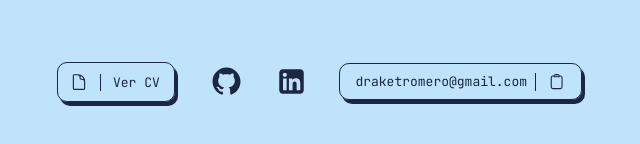
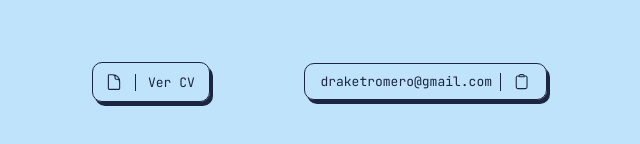
Before and after one commit to DraketRomero/lexdev-portfolio, a React (Vite) app: page / in a window 1280 px wide. Shown: the part 998-1142 px from the top of the page, without its empty margins (488-1128 px from the left). Built offline with nearby package versions, Linux system fonts and the light colour scheme.

Commit message:
upd: Fix icon sizes and become to JSX component

```diff
--- a/src/assets/icons/GithubIcon.tsx
+++ b/src/assets/icons/GithubIcon.tsx
@@ -1 +1 @@
-export const GithubIcon = <svg xmlns="http://www.w3.org/2000/svg" viewBox="0 0 640 640" width="35px" height="35px" fill="currentColor"><path d="M280.5 426.5C214.5 418.5 168 371 168 309.5C168 284.5 177 257.5 192 239.5C185.5 223 186.5 188 194 173.5C214 171 241 181.5 257 196C276 190 296 187 320.5 187C345 187 365 190 383 195.5C398.5 181.5 426 171 446 173.5C453 187 454 222 447.5 239C463.5 258 472 283.5 472 309.5C472 371 425.5 417.5 358.5 426C375.5 437 387 461 387 488.5L387 540.5C387 555.5 399.5 564 414.5 558C505 523.5 576 433 576 321C576 179.5 461 64 319.5 64C178 64 64 179.5 64 321C64 432 134.5 524 229.5 558.5C243 563.5 256 554.5 256 541L256 501C249 504 240 506 232 506C199 506 179.5 488 165.5 454.5C160 441 154 433 142.5 431.5C136.5 431 134.5 428.5 134.5 425.5C134.5 419.5 144.5 415 154.5 415C169 415 181.5 424 194.5 442.5C204.5 457 215 463.5 227.5 463.5C240 463.5 248 459 259.5 447.5C268 439 274.5 431.5 280.5 426.5z" /></svg>;
+export const GithubIcon = () => <svg xmlns="http://www.w3.org/2000/svg" viewBox="0 0 640 640" width="18px" height="18px" fill="currentColor"><path d="M280.5 426.5C214.5 418.5 168 371 168 309.5C168 284.5 177 257.5 192 239.5C185.5 223 186.5 188 194 173.5C214 171 241 181.5 257 196C276 190 296 187 320.5 187C345 187 365 190 383 195.5C398.5 181.5 426 171 446 173.5C453 187 454 222 447.5 239C463.5 258 472 283.5 472 309.5C472 371 425.5 417.5 358.5 426C375.5 437 387 461 387 488.5L387 540.5C387 555.5 399.5 564 414.5 558C505 523.5 576 433 576 321C576 179.5 461 64 319.5 64C178 64 64 179.5 64 321C64 432 134.5 524 229.5 558.5C243 563.5 256 554.5 256 541L256 501C249 504 240 506 232 506C199 506 179.5 488 165.5 454.5C160 441 154 433 142.5 431.5C136.5 431 134.5 428.5 134.5 425.5C134.5 419.5 144.5 415 154.5 415C169 415 181.5 424 194.5 442.5C204.5 457 215 463.5 227.5 463.5C240 463.5 248 459 259.5 447.5C268 439 274.5 431.5 280.5 426.5z" /></svg>;
--- a/src/assets/icons/LanguageIcon.tsx
+++ b/src/assets/icons/LanguageIcon.tsx
@@ -1,3 +1,3 @@
-export const LanguageIcon = <svg xmlns="http://www.w3.org/2000/svg" viewBox="0 0 24 24" fill="currentColor"  width="20px" height="20px" className="languaje-icon">
+export const LanguageIcon = <svg xmlns="http://www.w3.org/2000/svg" viewBox="0 0 24 24" fill="currentColor"  width="20px" height="20px">
   <path fillRule="evenodd" d="M9 2.25a.75.75 0 0 1 .75.75v1.506a49.384 49.384 0 0 1 5.343.371.75.75 0 1 1-.186 1.489c-.66-.083-1.323-.151-1.99-.206a18.67 18.67 0 0 1-2.97 6.323c.318.384.65.753 1 1.107a.75.75 0 0 1-1.07 1.052A18.902 18.902 0 0 1 9 13.687a18.823 18.823 0 0 1-5.656 4.482.75.75 0 0 1-.688-1.333 17.323 17.323 0 0 0 5.396-4.353A18.72 18.72 0 0 1 5.89 8.598a.75.75 0 0 1 1.388-.568A17.21 17.21 0 0 0 9 11.224a17.168 17.168 0 0 0 2.391-5.165 48.04 48.04 0 0 0-8.298.307.75.75 0 0 1-.186-1.489 49.159 49.159 0 0 1 5.343-.371V3A.75.75 0 0 1 9 2.25ZM15.75 9a.75.75 0 0 1 .68.433l5.25 11.25a.75.75 0 1 1-1.36.634l-1.198-2.567h-6.744l-1.198 2.567a.75.75 0 0 1-1.36-.634l5.25-11.25A.75.75 0 0 1 15.75 9Zm-2.672 8.25h5.344l-2.672-5.726-2.672 5.726Z" clipRule="evenodd" />
 </svg>
--- a/src/assets/icons/LinkedInIcon.tsx
+++ b/src/assets/icons/LinkedInIcon.tsx
@@ -1 +1 @@
-export const LinkedInIcon = <svg xmlns="http://www.w3.org/2000/svg" viewBox="0 0 640 640" width="35px" height="35px" fill="currentColor"><path d="M160 96C124.7 96 96 124.7 96 160L96 480C96 515.3 124.7 544 160 544L480 544C515.3 544 544 515.3 544 480L544 160C544 124.7 515.3 96 480 96L160 96zM165 266.2L231.5 266.2L231.5 480L165 480L165 266.2zM236.7 198.5C236.7 219.8 219.5 237 198.2 237C176.9 237 159.7 219.8 159.7 198.5C159.7 177.2 176.9 160 198.2 160C219.5 160 236.7 177.2 236.7 198.5zM413.9 480L413.9 376C413.9 351.2 413.4 319.3 379.4 319.3C344.8 319.3 339.5 346.3 339.5 374.2L339.5 480L273.1 480L273.1 266.2L336.8 266.2L336.8 295.4L337.7 295.4C346.6 278.6 368.3 260.9 400.6 260.9C467.8 260.9 480.3 305.2 480.3 362.8L480.3 480L413.9 480z" /></svg>
+export const LinkedInIcon = () => <svg xmlns="http://www.w3.org/2000/svg" viewBox="0 0 640 640" width="18px" height="18px" fill="currentColor"><path d="M160 96C124.7 96 96 124.7 96 160L96 480C96 515.3 124.7 544 160 544L480 544C515.3 544 544 515.3 544 480L544 160C544 124.7 515.3 96 480 96L160 96zM165 266.2L231.5 266.2L231.5 480L165 480L165 266.2zM236.7 198.5C236.7 219.8 219.5 237 198.2 237C176.9 237 159.7 219.8 159.7 198.5C159.7 177.2 176.9 160 198.2 160C219.5 160 236.7 177.2 236.7 198.5zM413.9 480L413.9 376C413.9 351.2 413.4 319.3 379.4 319.3C344.8 319.3 339.5 346.3 339.5 374.2L339.5 480L273.1 480L273.1 266.2L336.8 266.2L336.8 295.4L337.7 295.4C346.6 278.6 368.3 260.9 400.6 260.9C467.8 260.9 480.3 305.2 480.3 362.8L480.3 480L413.9 480z" /></svg>
```
